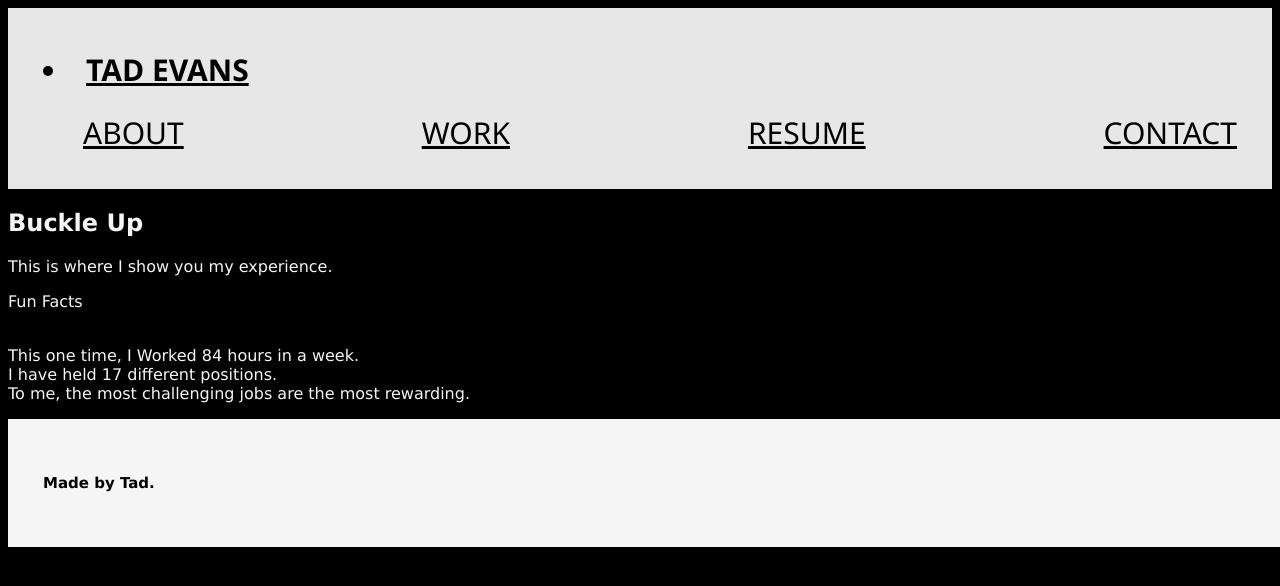
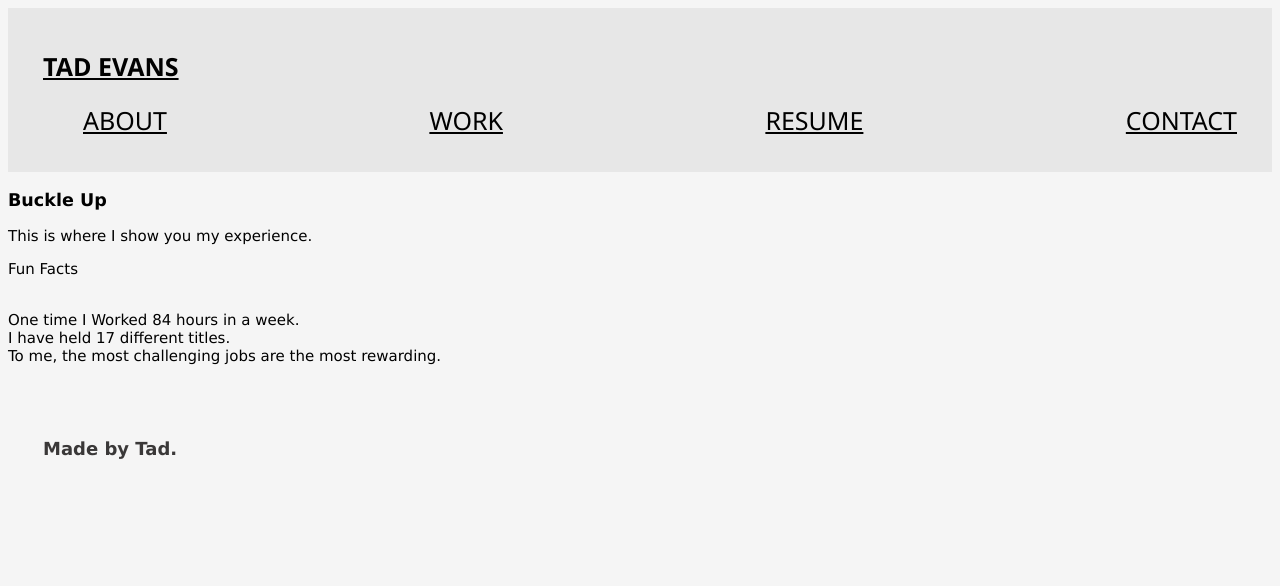
Before and after one commit to evanstad/portfolio, a plain HTML site: page resume.html in a window 1280 px wide. Shown: the top 586 px of the page. Drawn offline with Linux system fonts and the light colour scheme.

Commit message:
color change

```diff
--- a/assets/css/portfolio.css
+++ b/assets/css/portfolio.css
@@ -1,13 +1,14 @@
 body {
-  color: whitesmoke;
+  color: black;
   font-family: Verdana, Geneva, Tahoma, sans-serif;
-  background-color: black;
+  background-color: whitesmoke;
+  font-size: 15px;
 }
 
 header a {
   color: black;
   font-family: 'Segoe UI', Tahoma, Geneva, Verdana, sans-serif;
-  font-size: 30px;
+  font-size: 25px;
 }
 
 header {
@@ -38,5 +39,5 @@ footer {
 }
 
 footer h3 {
-  color: black;
-  font-size: 15px;
+  color: rgb(58, 56, 56);
+  font-size: 18px;
--- a/resume.html
+++ b/resume.html
@@ -10,14 +10,10 @@
 <body>
   <!-- navigation -->
   <header>
-    <h1>
+ <h1>
+        <a href="./index.html"> TAD EVANS</a>
+      </h1>
 
-
-      <li>
-        <a href="./index.html">TAD EVANS</a>
-      </li>
-      </a>
-    </h1>
     <nav>
       <!-- Unordered list element -->
       <ul>
@@ -44,7 +40,7 @@
    <!-- hero/jumbotron -->
    <section class="hero">
     <div>
-      <h2>Buckle Up</h2>
+      <h3>Buckle Up</h3>
       <p>
         This is where I show you my experience.
       </p>
@@ -54,9 +50,9 @@
       </P>
       <p>
 <br>
-        This one time, I Worked 84 hours in a week.
+       One time I Worked 84 hours in a week.
 <br>
-        I have held 17 different positions.
+        I have held 17 different titles.
 <br>
         To me, the most challenging jobs are the most rewarding.
       </p>
```
Also changed, not shown: about.html (+5 -12 lines), contact.html (+5 -11 lines), index.html (+3 -7 lines), work.html (+5 -10 lines), 2 other files.
